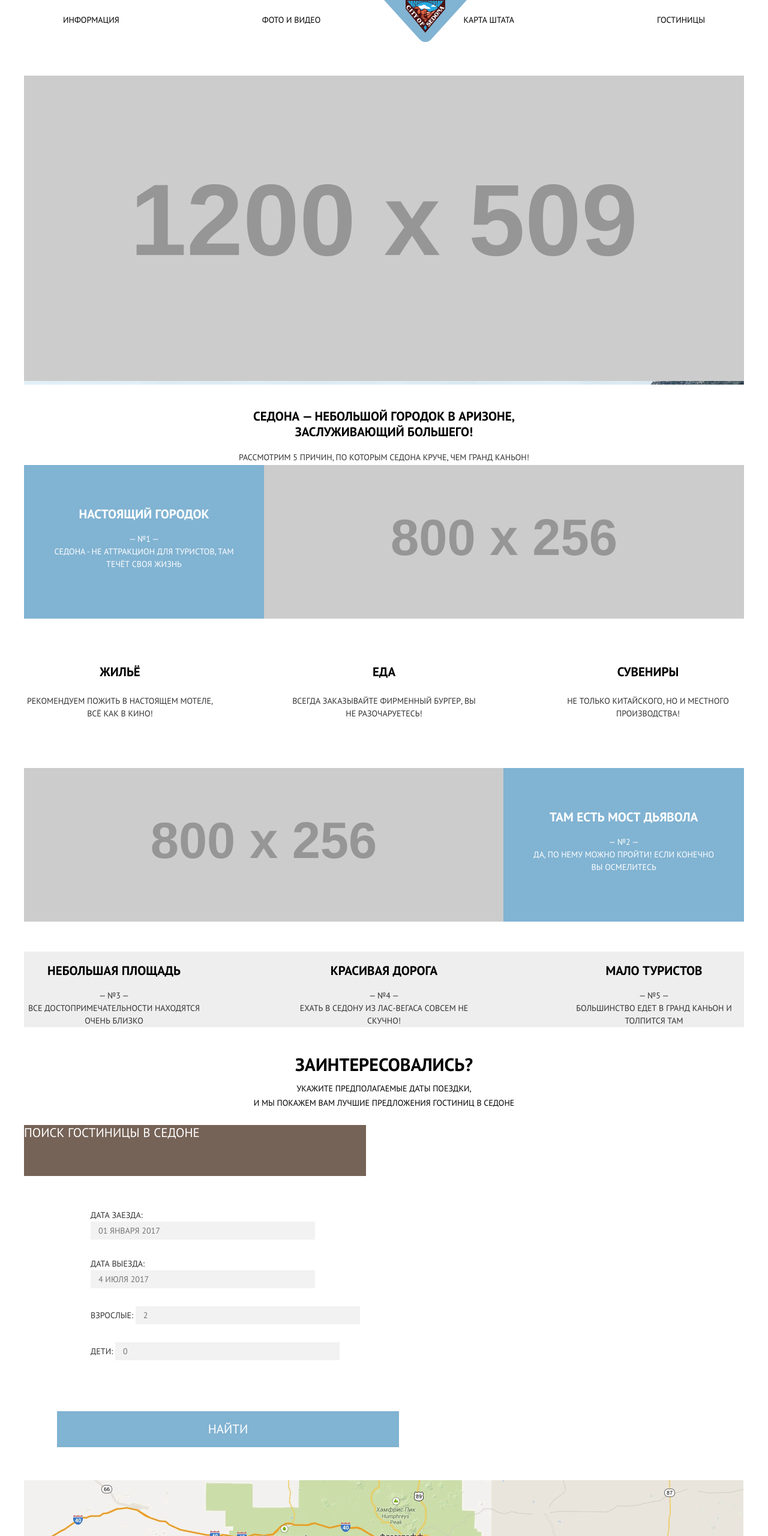
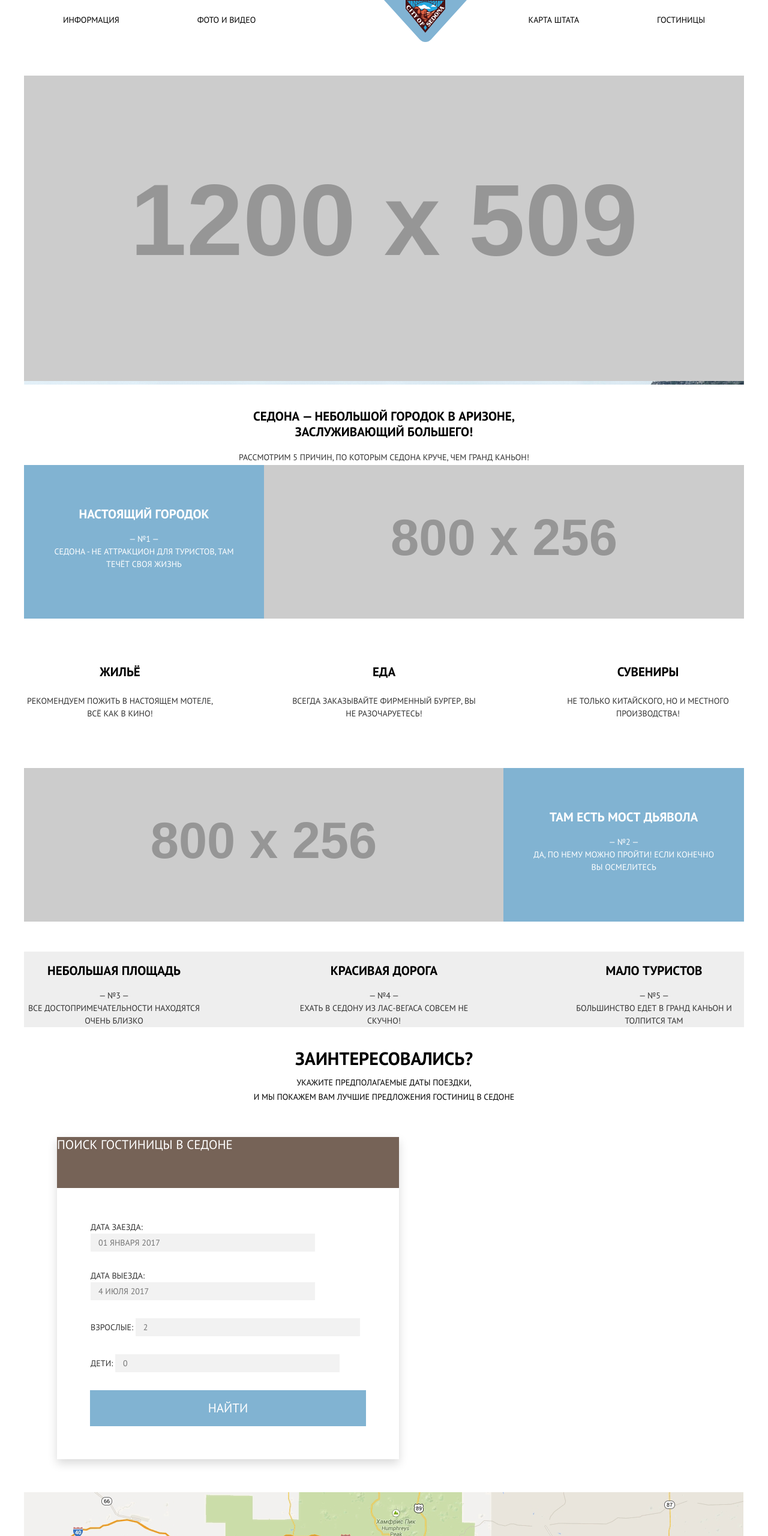
Before and after one commit to PolFrol/1686387-sedona-30, a plain HTML site: page index.html in a window 1280 px wide. Shown: the top 2560 px of the page at 60% size. Drawn offline with Linux system fonts and the light colour scheme; placeholder pictures from the web are drawn by us; files whose address does not match are found by name.

Commit message:
правки

```diff
--- a/css/style.css
+++ b/css/style.css
@@ -88,21 +88,31 @@ p {
 .main-header {
   margin-bottom: 56px;
 }
-.site-navigation a {
-  color: var(--basic-black);
-  display: block;
-  padding: 20px 65px;
-}
-
 .site-navigation {
   display: flex;
-  justify-content: space-between;
   flex-wrap: wrap;
   list-style: none;
   margin: 0px;
   padding: 0px;
   min-height: 70px;
 }
+.site-navigation a {
+  color: var(--basic-black);
+  display: block;
+  padding: 20px 65px;
+}
+.site-navigation li:nth-child(1),
+.site-navigation li:nth-child(2) {
+  text-align: left;
+}
+.site-navigation li:nth-child(2) {
+  margin-right: auto;
+}
+.site-navigation li:nth-child(3),
+.site-navigation li:nth-child(4) {
+  text-align: right;
+}
+
 ul {
   list-style: none;
 }
@@ -169,7 +179,6 @@ ul {
   column-gap: 150px;
   margin: 0;
   padding: 0;
-  margin-bottom: 50px;
   list-style: none;
   background-color: #EEEEEE;
 }
@@ -183,23 +192,24 @@ ul {
   display: flex;
   flex-wrap: wrap;
   width: 570px;
+  justify-content: center;
   margin: 55px;
-  justify-content: center;
 }
-
+.form-shadow{
+  box-shadow: 0px 7px 15px rgba(0, 1, 1, 0.15);
+}
 .button {
   display: block;
   font-size: 21px;
   line-height: 26px;
   text-align: center;
   color: var(--basic-white);
-  vertical-align: middle;
   text-transform: uppercase;
   background-color: var(--basic-blue);
   border: none;
-  width: 100%;
+  width: 460px;
   height: 60px;
-  margin-top: 55px;
+
 }
 .button:hover{
   background-color: #669EC0;
@@ -239,6 +249,7 @@ ul {
 }
 
 .appointment h2 {
+  font-weight: 700;
   font-size: 30px;
   line-height: 24px;
 }
--- a/index.html
+++ b/index.html
@@ -17,15 +17,15 @@
 
   <header class="main-header">
     <nav class="main-navigation">
-      <a class="main-header-logo">
+      <a class="main-header-logo" href="index.html">
         <img src="img/logo.svg" width="138" height="70" alt="Логотип Седона">
       </a>
       <div class="container">
         <ul class="site-navigation">
-          <li><a class="info" href="blank.html">Информация</a></li>
-          <li><a class="ph-and-video" href="blank.html">Фото и видео</a></li>
-          <li><a class="map" href="blank.html">Карта штата</a></li>
-          <li><a class="hotels" href="catalog.html">Гостиницы</a></li>
+          <li><a href="blank.html">Информация</a></li>
+          <li><a href="blank.html">Фото и видео</a></li>
+          <li><a href="blank.html">Карта штата</a></li>
+          <li><a href="catalog.html">Гостиницы</a></li>
         </ul>
       </div>
     </nav>
@@ -94,6 +94,7 @@
     <section class="appointment">
       <h2>Заинтересовались?</h2>
       <p class="appointment-info">Укажите предполагаемые даты поездки,<br> и мы покажем вам лучшие предложения гостиниц в седоне</p>
+      <div class="appointment-form form-shadow">
       <a class="button-search" href="catalog.html">Поиск гостиницы В Седоне</a>
       <form class="appointment-form" action="https://echo.htmlacademy.ru" method="post">
         <div class="appointment-item">
@@ -114,6 +115,7 @@
         </div>
         <button class="button" type="submit">Найти</button>
       </form>
+      </div>
     </section>
 
     <img src="img/map.png" width="1199" height="594" alt="Карта проезда">
```
Also changed, not shown: catalog.html (+1 -1 lines).
